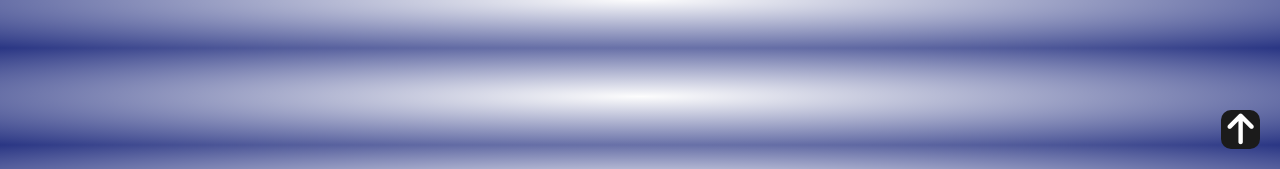
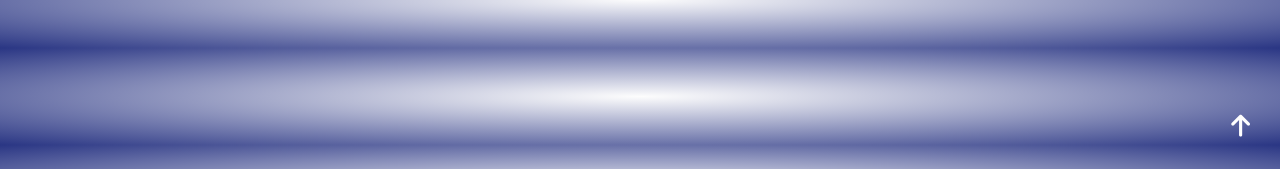
Before and after one commit to derdeche/MVC_Cinema, a PHP site: page /view/template.php in a window 1280 px wide. Shown: the part 631-800 px from the top of the page. Run offline with PHP 8.4, Linux system fonts and the light colour scheme; the template is opened without the code that fills it, so the values that code supplies are empty; some libraries are stand-ins or nearby versions.

Commit message:
add arrow btn

```diff
--- a/public/style.css
+++ b/public/style.css
@@ -23,16 +23,18 @@
     height: 39px;
     width: 39px;
     text-align: center;
-    background: #1b1b1b;
+    /* background: #1b1b1b; */
     display: block;
     border-radius: 10px;
     cursor: pointer;
+
 }
 
 .arrow-btn a span{
   color:white;
-  line-height: 39px;
-  font-size: 35px;
+  line-height: 32px;
+  font-size: 25px;
+
 }
 
 .fond
```
